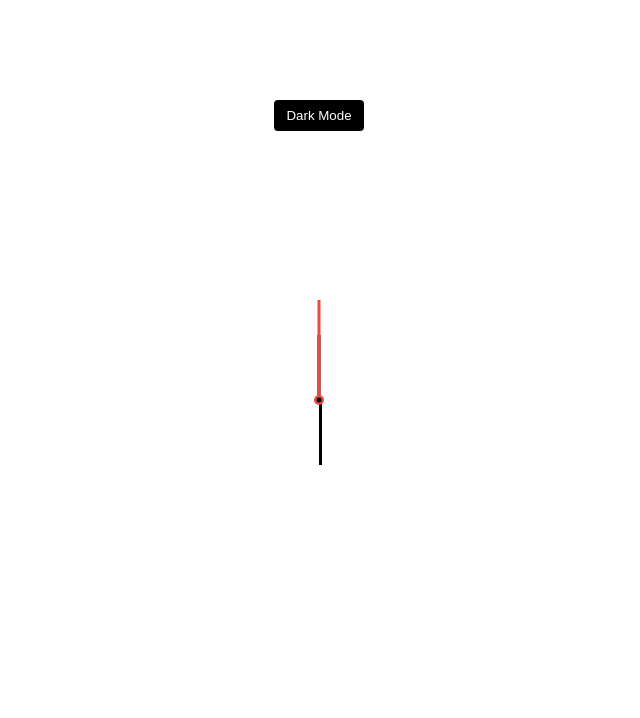
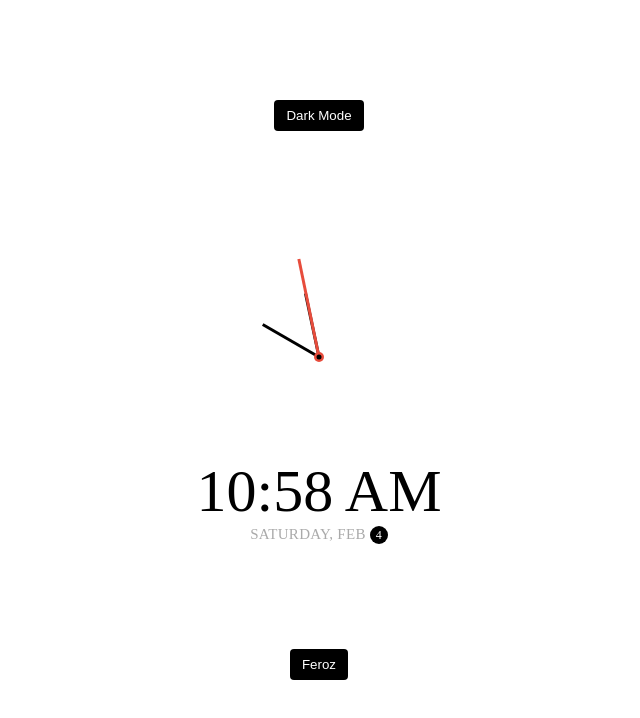
Before and after one commit to fsdev-feroz/AnalogDigitalClock, a plain HTML site: page index.html in a window 1280 px wide. Shown: the whole page, without its empty margins (321-961 px from the left). Drawn offline with Linux system fonts and the light colour scheme.

Commit message:
Add javascript and logic to Analog And Digital Clock Project

```diff
--- a/index.html
+++ b/index.html
@@ -9,6 +9,7 @@
 </head>
 <body>
     <button class="toggle">Dark Mode</button>
+    <button class="developer">Feroz</button>
 
     <div class="clock-container">
         <div class="clock">
--- a/index.js
+++ b/index.js
@@ -0,0 +1,49 @@
+const hourEl = document.querySelector('.hour')
+const minuteEl = document.querySelector('.minute')
+const secondEl = document.querySelector('.second')
+const timeEl = document.querySelector('.time')
+const dateEl = document.querySelector('.date')
+const toggle = document.querySelector('.toggle')
+
+const days = ["Sunday", "Monday", "Tuesday", "Wednesday", "Thursday", "Friday", "Saturday"];
+const months = ["Jan", "Feb", "Mar", "Apr", "May", "Jun", "Jul", "Aug", "Sep", "Oct", "Nov", "Dec"];
+
+toggle.addEventListener('click', (e) => {
+    const html = document.querySelector('html')
+    if (html.classList.contains('dark')) {
+        html.classList.remove('dark')
+        e.target.innerHTML = 'Dark mode'
+    } else {
+        html.classList.add('dark')
+        e.target.innerHTML = 'Light mode'
+    }
+})
+
+function setTime() {
+    const time = new Date();
+    const month = time.getMonth()
+    const day = time.getDay()
+    const date = time.getDate()
+    const hours = time.getHours()
+    const hoursForClock = hours >= 13 ? hours % 12 : hours;
+    const minutes = time.getMinutes()
+    const seconds = time.getSeconds()
+    const ampm = hours >= 12 ? 'PM' : 'AM'
+
+    hourEl.style.transform = `translate(-50%, -100%) rotate(${scale(hoursForClock, 0, 12, 0, 360)}deg)`
+    minuteEl.style.transform = `translate(-50%, -100%) rotate(${scale(minutes, 0, 60, 0, 360)}deg)`
+    secondEl.style.transform = `translate(-50%, -100%) rotate(${scale(seconds, 0, 60, 0, 360)}deg)`
+
+    timeEl.innerHTML = `${hoursForClock}:${minutes < 10 ? `0${minutes}` : minutes} ${ampm}`
+    dateEl.innerHTML = `${days[day]}, ${months[month]} <span class="circle">${date}</span>`
+}
+
+
+
+const scale = (num, in_min, in_max, out_min, out_max) => {
+    return (num - in_min) * (out_max - out_min) / (in_max - in_min) + out_min;
+}
+
+setTime()
+
+setInterval(setTime, 1000)
--- a/style.css
+++ b/style.css
@@ -29,6 +29,17 @@ body {
     height: 100vh;
     overflow: hidden;
     margin: 0;
+}
+
+.developer {
+    cursor: pointer;
+    background-color: var(--primary-color);
+    color: var(--secondary-color);
+    border: 0;
+    border-radius: 4px;
+    padding: 8px 12px;
+    position: absolute;
+    bottom: 120px;
 }
 
 .toggle {
```
